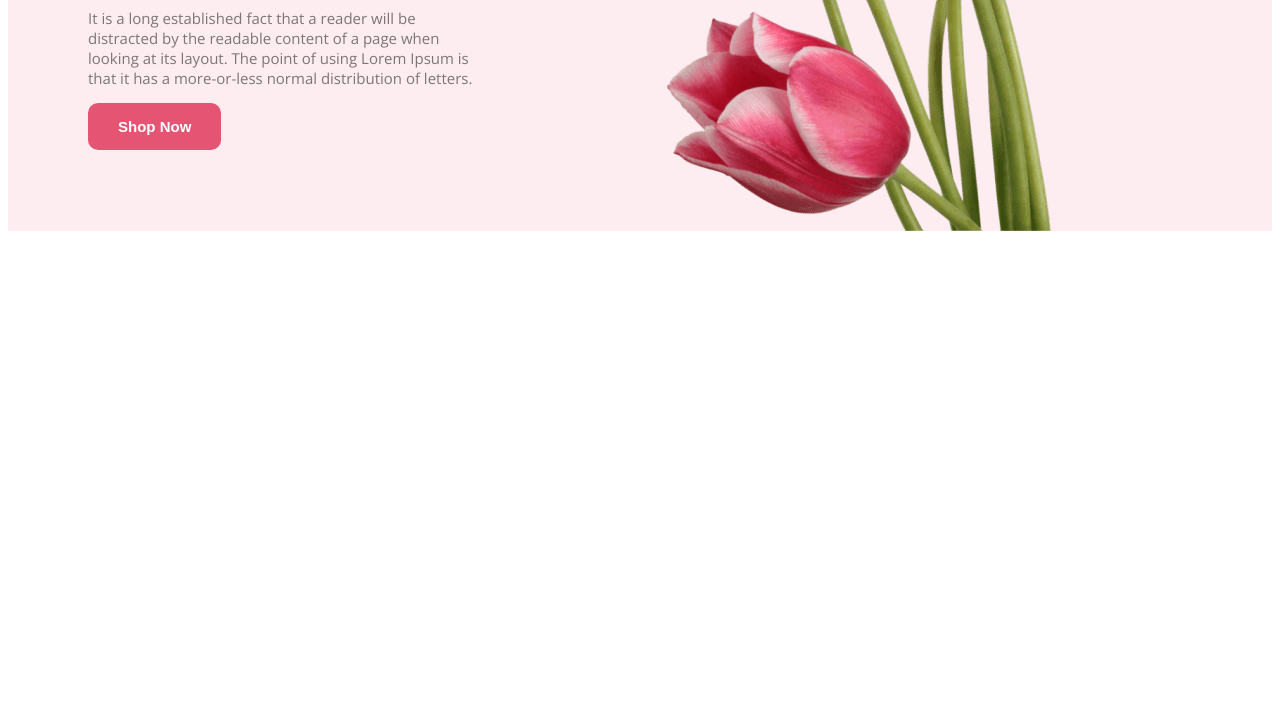
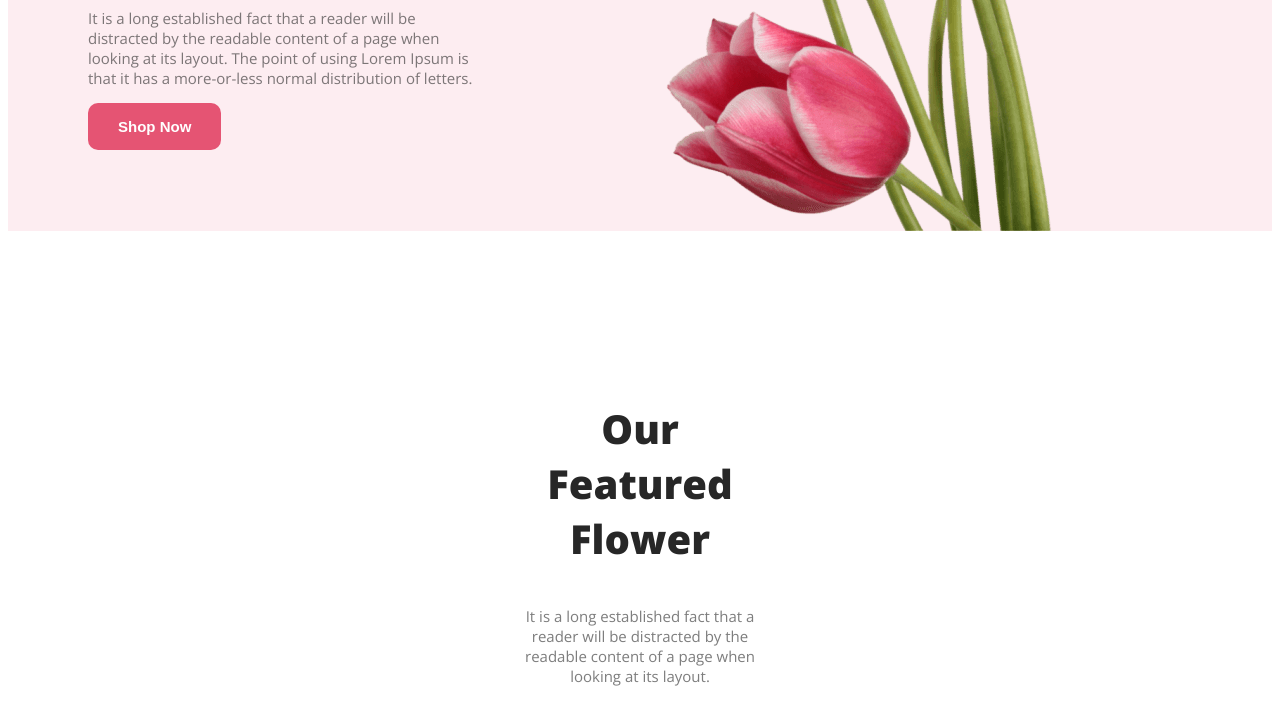
Before and after one commit to tanzila116/flowershop-website, a plain HTML site: page index.html in a window 1280 px wide. Shown: the part 577-1302 px from the top of the page. Before the commit the page ends 816 px from the top, so only its background shows below. Drawn offline with nearby package versions, Linux system fonts and the light colour scheme.

Commit message:
created about section

```diff
--- a/index.html
+++ b/index.html
@@ -20,6 +20,11 @@
 
     </header>
     <main>
+        <section class="about">
+            <h3 class="section-title">Our Featured Flower</h3>
+            <p class="section-description">It is a long established fact that a reader will be distracted by the readable content of a page when looking at its layout.</p>
+
+        </section>
 
     </main>
     <footer>
--- a/styles/website.css
+++ b/styles/website.css
@@ -11,6 +11,16 @@ body{
 font-size: 15px;
 font-weight: 700;
 padding: 15px 30px;
+}
+.section-title{
+    color: #272727;
+font-size: 40px;
+font-weight: 800;
+}
+.section-description{
+    color: rgba(39, 39, 39, 0.60);
+font-size: 15px;
+font-weight: 400;
 }
 /* header related styles */
 .header{
@@ -43,3 +53,13 @@ margin-top: 30px;
 .button{
     margin-top: 30px;
 }
+
+/* main section styles */
+/* about section styles */
+.about{
+    padding: 130px 500px;
+    border-radius: 10px;
+    background-color: #FFF;
+    text-align: center;
+    margin-bottom: 20px;
+}
```
